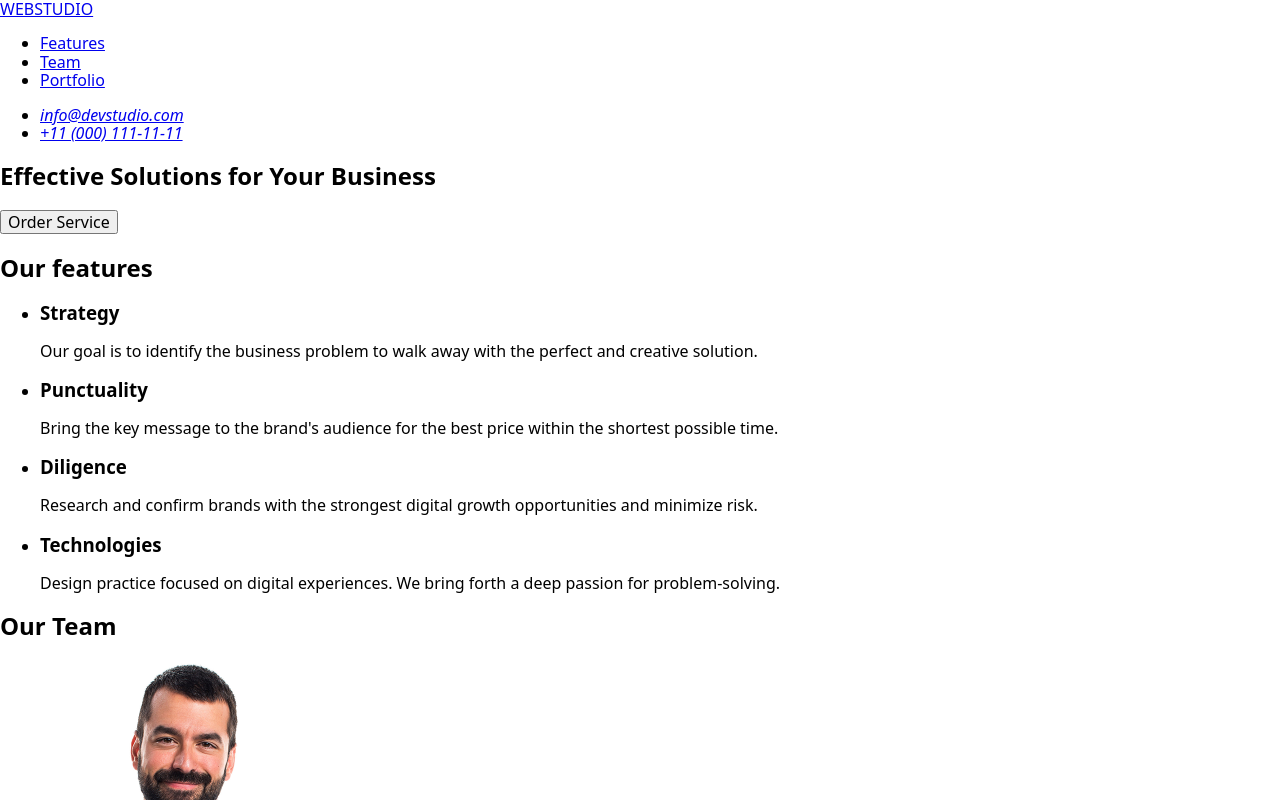
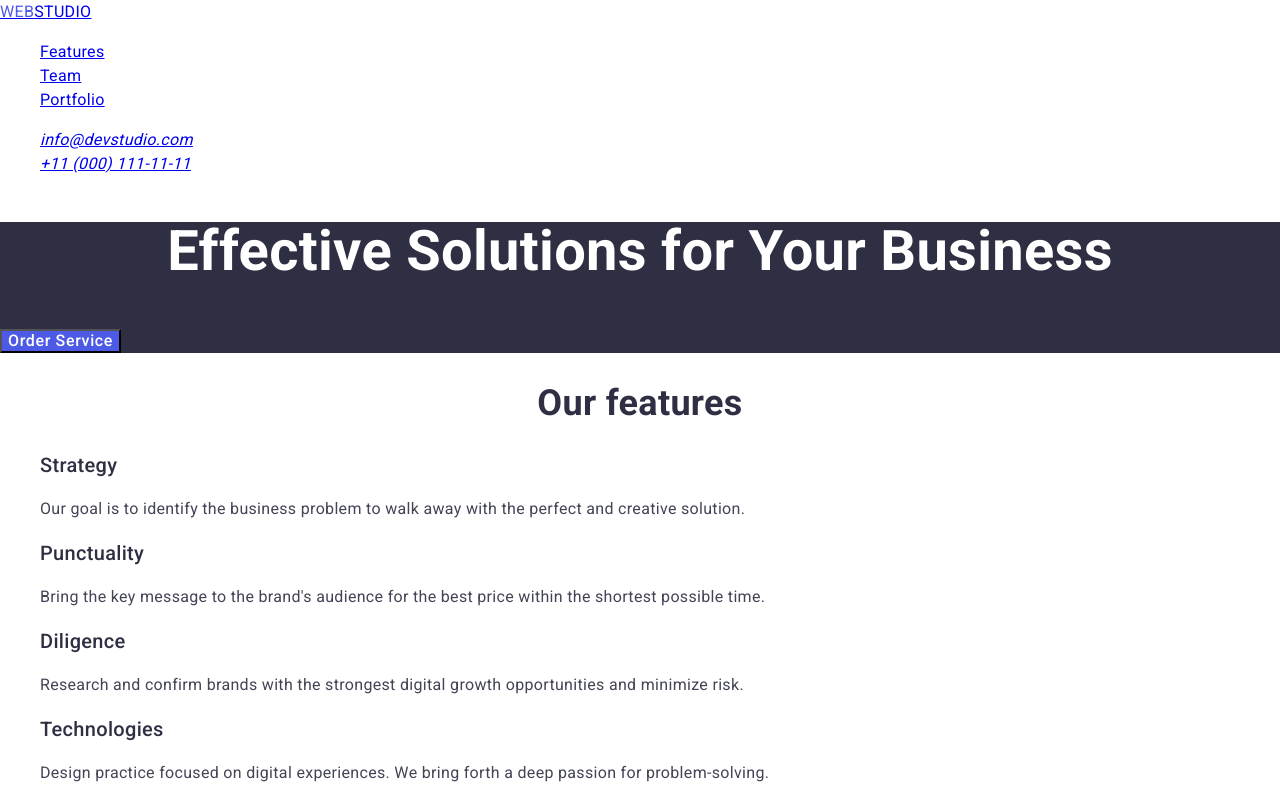
Before and after one commit to proprostir/goit-markup-hw-02, a plain HTML site: page index.html in a window 1280 px wide. Shown: the top 800 px of the page. Drawn offline with nearby package versions, Linux system fonts and the light colour scheme.

Commit message:
add changes common hero css

```diff
--- a/css/common.css
+++ b/css/common.css
@@ -0,0 +1,36 @@
+body {
+    font-family: "Roboto", sans-serif;
+    font-weight: 400;
+    font-size: 16px;
+    line-height: 1.5;
+    letter-spacing: 0.02em;
+    color: #434455;
+    background-color: #FFFFFF;
+}
+
+
+h2 {
+    font-weight: 700;
+    font-size: 36px;
+    line-height: 1.111;
+    text-align: center;
+    color: #2E2F42;
+}
+
+
+h3 {
+    font-weight: 500;
+    font-size: 20px;
+    line-height: 1.2;
+    color: #2E2F42;
+
+}
+
+
+ul, ol {
+    list-style-type: none;
+}
+
+.color-accent {
+    color: #4D5AE5;
+}
--- a/css/hero.css
+++ b/css/hero.css
@@ -0,0 +1,18 @@
+.section-title {
+    background-color: #2E2F42;
+}
+
+.main-title {
+    font-weight: 700;
+    font-size: 56px;
+    line-height: 1.071;
+    text-align: center;
+    color: #FFFFFF;
+}
+
+.button-title {
+    font-weight: 500;
+    letter-spacing: 0.04em;
+    color: #FFFFFF;
+    background-color: #4D5AE5;
+}
--- a/index.html
+++ b/index.html
@@ -19,7 +19,7 @@
     <!-- #region header -->
      <header id="header">
         <a href="./index.html" target="_self">
-            WEBSTUDIO
+            <span class="color-accent">WEB</span>STUDIO
         </a>
         <nav>
             <ul>
@@ -66,11 +66,11 @@
     <main>
 
 
-        <section id="hero">
-            <h1>
+        <section id="hero" class="section-title">
+            <h1 class="main-title">
                 Effective Solutions for Your Business
             </h1>
-            <button type="button">
+            <button type="button" class="button-title">
                 Order Service
             </button>
         </section>
```
